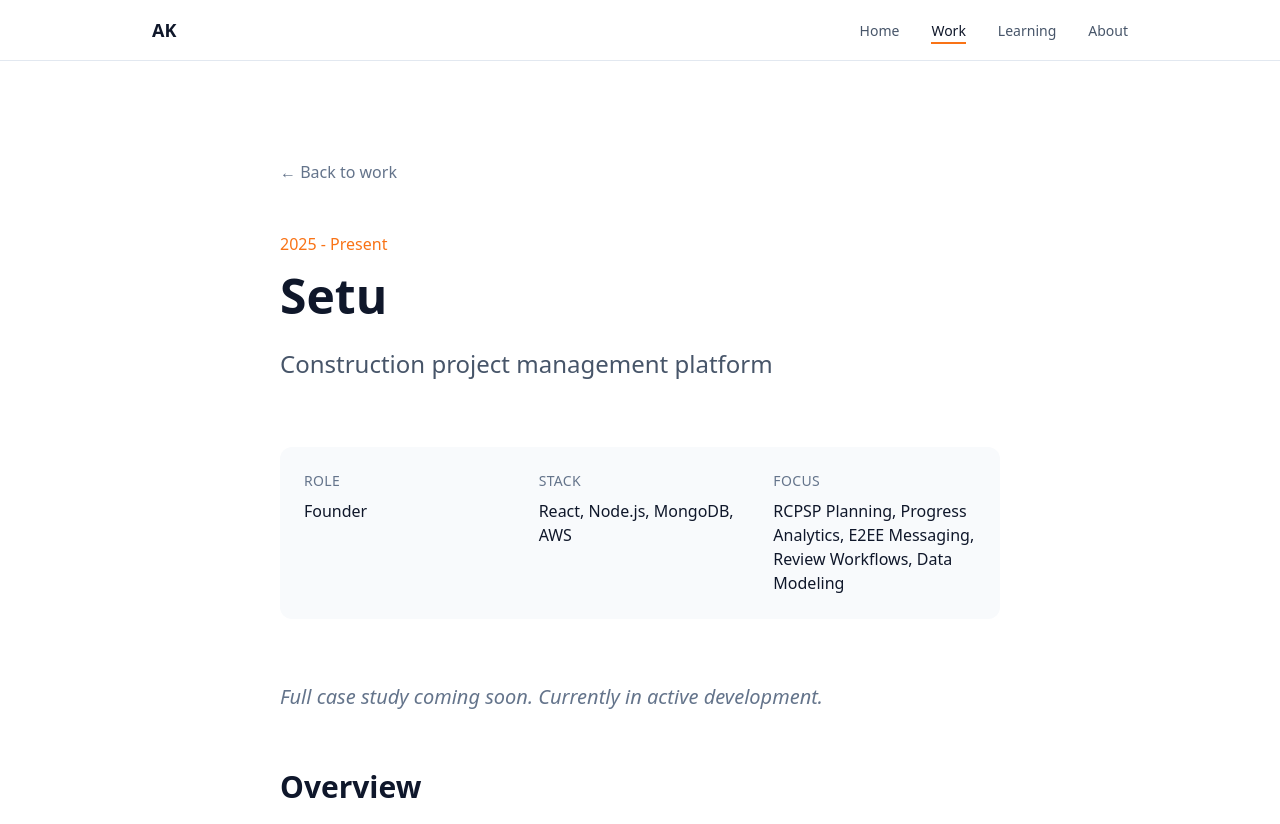
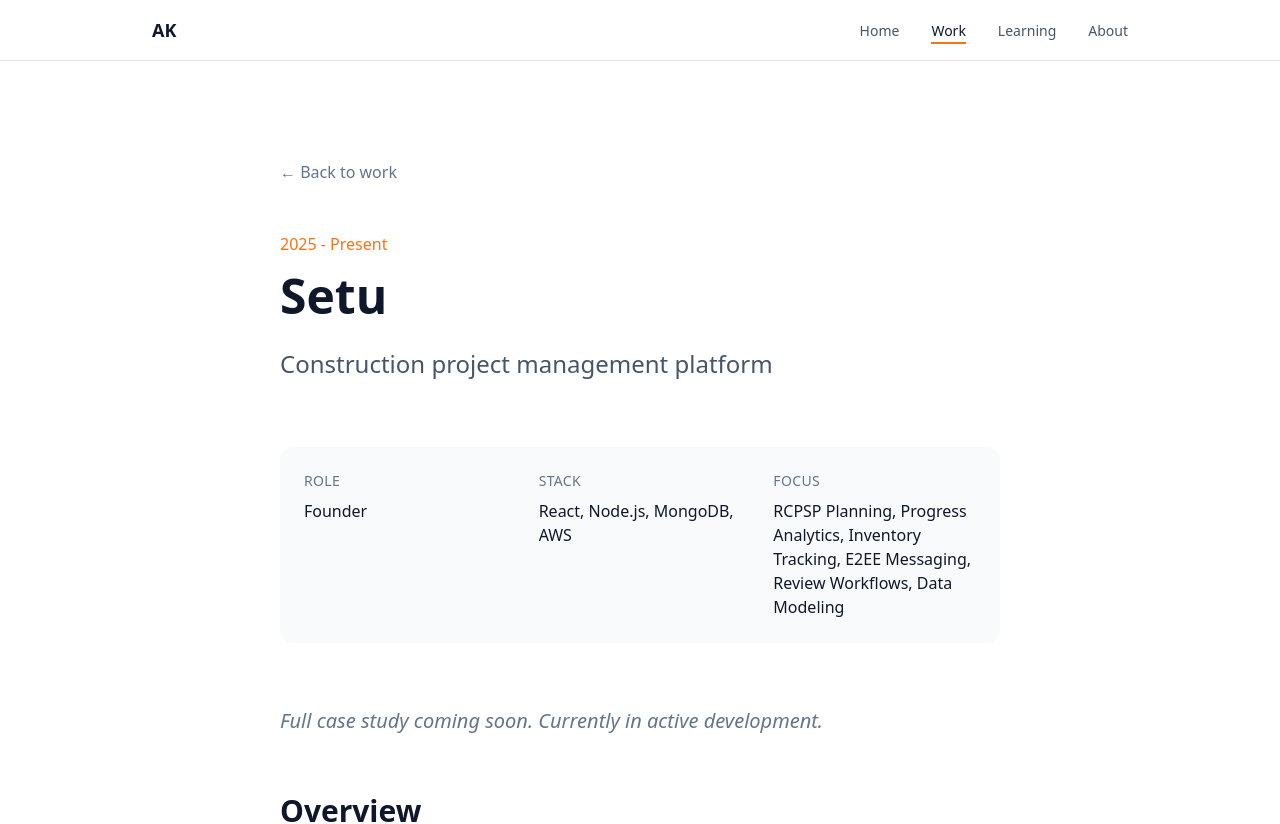
Before and after one commit to akshay-nm/akshay-ooo, a Next.js app: page /work/setu in a window 1280 px wide. Shown: the top 824 px of the page. Built offline with nearby package versions, Linux system fonts and the light colour scheme; a web font is replaced by a local one.

Commit message:
Add Inventory Tracking to Setu focus highlights
https://claude.ai/code/session_01WzmYWT7MawB5keUqYRuBnA

```diff
--- a/src/app/work/setu/page.tsx
+++ b/src/app/work/setu/page.tsx
@@ -48,7 +48,7 @@ export default function SetuCase() {
           </div>
           <div>
             <h3 className="text-sm font-medium text-slate-500 uppercase tracking-wide mb-2">Focus</h3>
-            <p className="text-slate-900">RCPSP Planning, Progress Analytics, E2EE Messaging, Review Workflows, Data Modeling</p>
+            <p className="text-slate-900">RCPSP Planning, Progress Analytics, Inventory Tracking, E2EE Messaging, Review Workflows, Data Modeling</p>
           </div>
         </motion.div>
 
```
